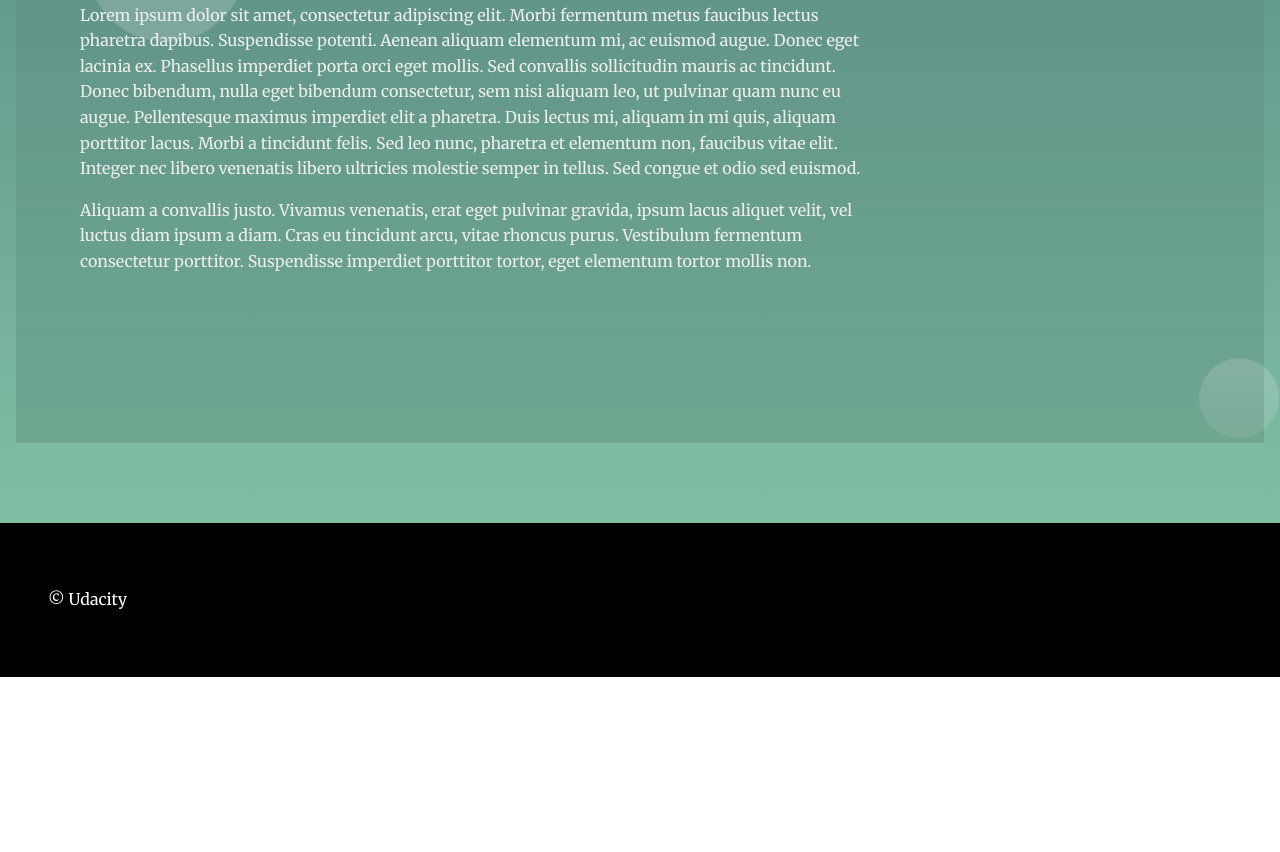
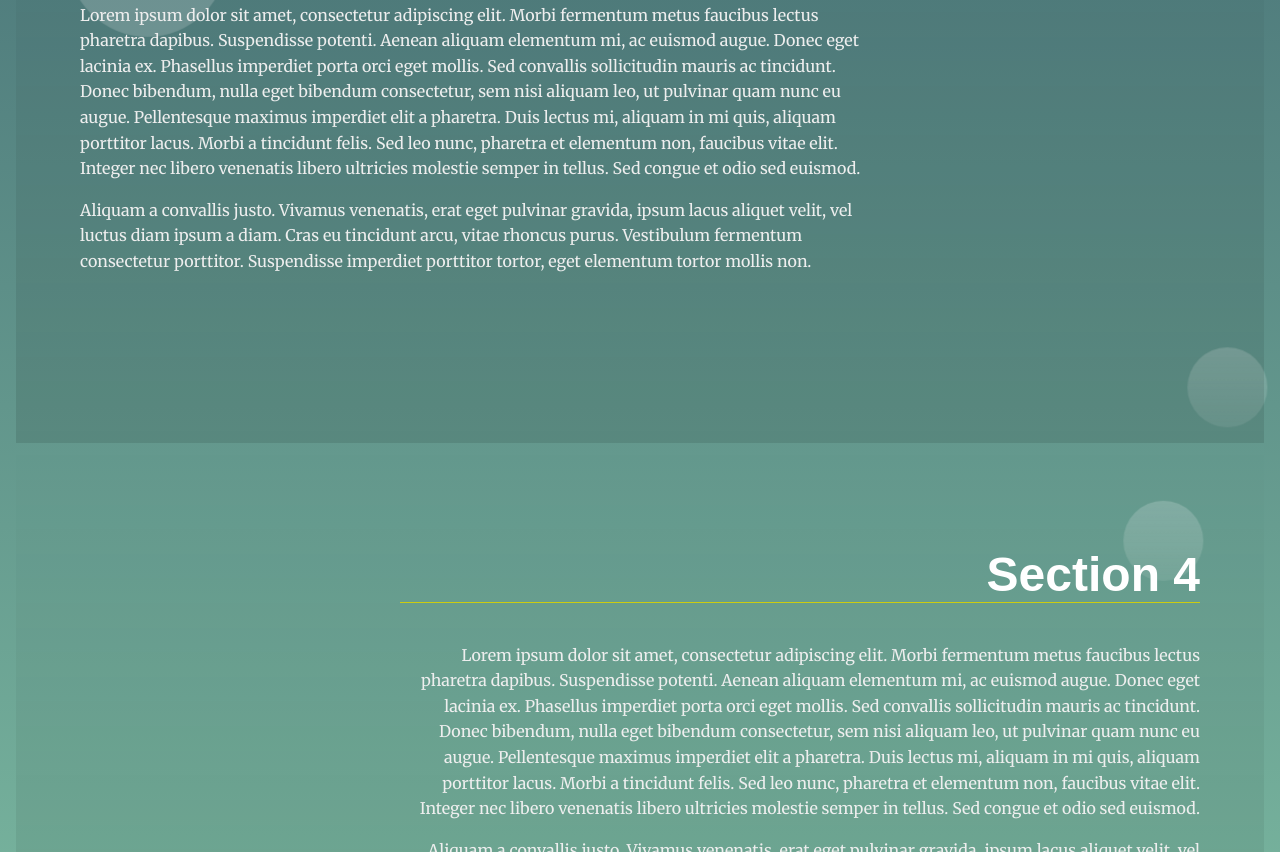
Before and after one commit to hpols/Landing-Page, a plain HTML site: page index.html in a window 1280 px wide. Shown: the part 1948-2800 px from the top of the page. Before the commit the page ends 2625 px from the top, so only its background shows below. Drawn offline with Linux system fonts and the light colour scheme.

Commit message:
corrections
* Added missing 4th section
* Ensured section is highlighted until it disappears off the page
* Added smooth scrolling behaviour logic

```diff
--- a/index.html
+++ b/index.html
@@ -50,6 +50,14 @@
         <p>Aliquam a convallis justo. Vivamus venenatis, erat eget pulvinar gravida, ipsum lacus aliquet velit, vel luctus diam ipsum a diam. Cras eu tincidunt arcu, vitae rhoncus purus. Vestibulum fermentum consectetur porttitor. Suspendisse imperdiet porttitor tortor, eget elementum tortor mollis non.</p>
       </div>
     </section>
+	  <section id="section4" data-nav="Section 4">
+      <div class="landing__container">
+        <h2>Section 4</h2>
+        <p>Lorem ipsum dolor sit amet, consectetur adipiscing elit. Morbi fermentum metus faucibus lectus pharetra dapibus. Suspendisse potenti. Aenean aliquam elementum mi, ac euismod augue. Donec eget lacinia ex. Phasellus imperdiet porta orci eget mollis. Sed convallis sollicitudin mauris ac tincidunt. Donec bibendum, nulla eget bibendum consectetur, sem nisi aliquam leo, ut pulvinar quam nunc eu augue. Pellentesque maximus imperdiet elit a pharetra. Duis lectus mi, aliquam in mi quis, aliquam porttitor lacus. Morbi a tincidunt felis. Sed leo nunc, pharetra et elementum non, faucibus vitae elit. Integer nec libero venenatis libero ultricies molestie semper in tellus. Sed congue et odio sed euismod.</p>
+
+        <p>Aliquam a convallis justo. Vivamus venenatis, erat eget pulvinar gravida, ipsum lacus aliquet velit, vel luctus diam ipsum a diam. Cras eu tincidunt arcu, vitae rhoncus purus. Vestibulum fermentum consectetur porttitor. Suspendisse imperdiet porttitor tortor, eget elementum tortor mollis non.</p>
+      </div>
+    </section>
   </main>
   <footer class="page__footer">
     <p>&copy Udacity</p>
--- a/js/app.js
+++ b/js/app.js
@@ -23,8 +23,7 @@ function isInViewport(section) {
 	let sectionBounds = section.getBoundingClientRect();
 
 	return ( //only checking vertically as the section is set to fill the width
-		sectionBounds.top >= 0 &&
-		sectionBounds.bottom <= (window.innerHeight || document.documentElement.clientHeight)
+		sectionBounds.top >= 0 || sectionBounds.bottom <= (window.innerHeight || document.documentElement.clientHeight)
 	);
 }
 
@@ -69,7 +68,7 @@ function scrollToSelected() {
 		evt.preventDefault;
 		let targetId = evt.target.getAttribute("href").split("#")[1]; //grab the id from the link
 		let targetElement = document.getElementById(targetId); // locate section by ID
-		targetElement.scrollIntoView();
+		targetElement.scrollIntoView({behavior: "smooth"});
 	});
 }
 
```
